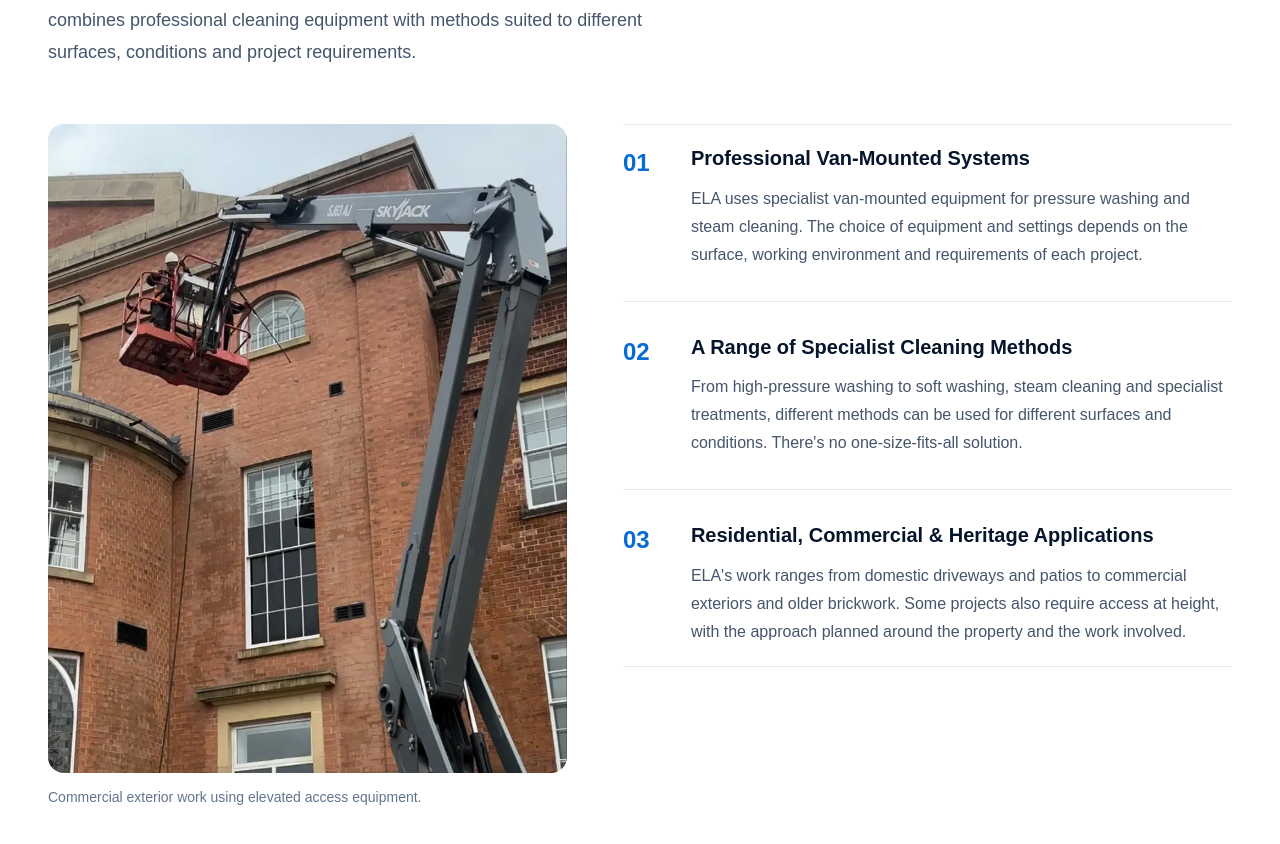
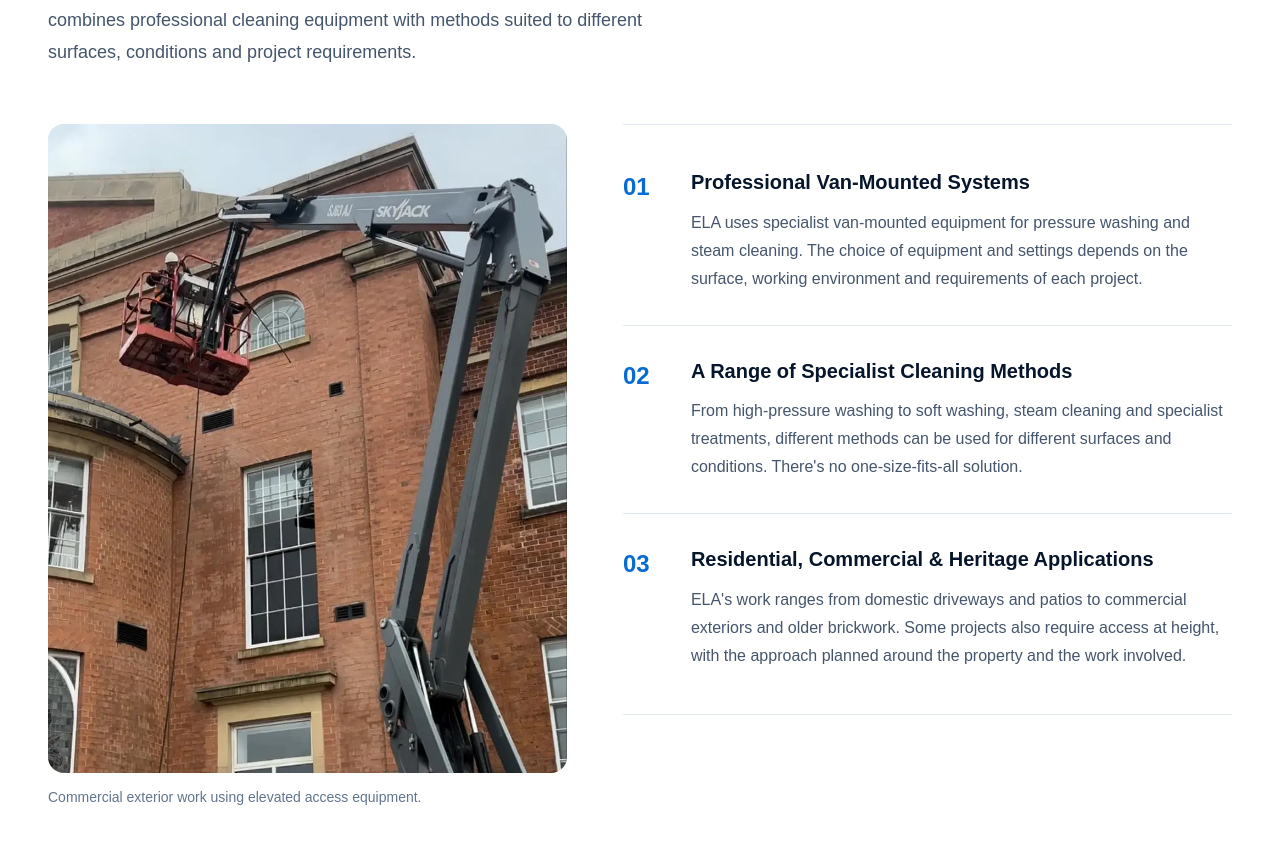
Before and after one commit to jake4369/ela-draft, a Next.js app: page /about in a window 1280 px wide. Shown: the part 1083-1927 px from the top of the page. Built offline with nearby package versions, Linux system fonts and the light colour scheme.

Commit message:
Add ol padding y

```diff
--- a/app/components/about/EquipmentExpertise.jsx
+++ b/app/components/about/EquipmentExpertise.jsx
@@ -68,7 +68,7 @@ export default function EquipmentExpertise() {
             </figcaption>
           </figure>
 
-          <ol className="divide-y divide-slate-200 border-y border-slate-200">
+          <ol className="divide-y py-6 divide-slate-200 border-y border-slate-200">
             {capabilities.map((capability) => (
               <li
                 key={capability.number}
```
